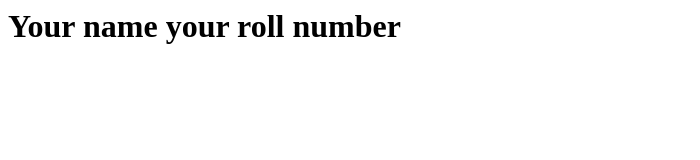
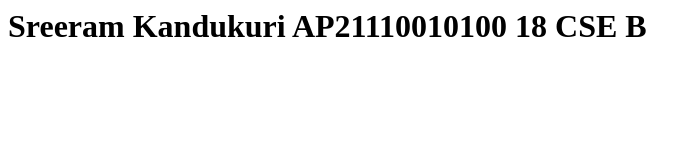
Before and after one commit to ramknss/SERAM, a plain HTML site: page index.html in a window 1280 px wide. Shown: the whole page, without its empty margins (0-700 px from the left). Drawn offline with Linux system fonts and the light colour scheme.

Commit message:
Update index.html

```diff
--- a/index.html
+++ b/index.html
@@ -1,2 +1,4 @@
-<h1> Your name
-your roll number</h1>
+<h1> Sreeram Kandukuri
+AP21110010100
+18
+CSE B</h1>
```
